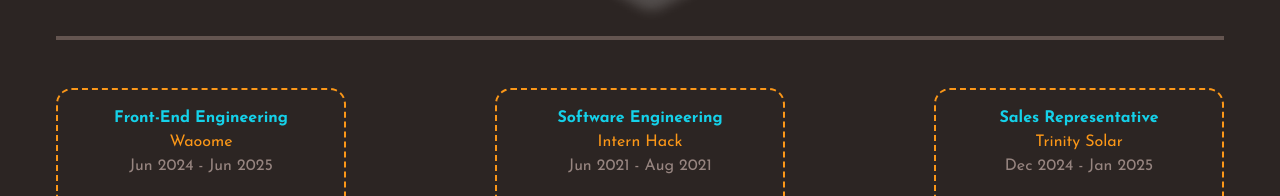
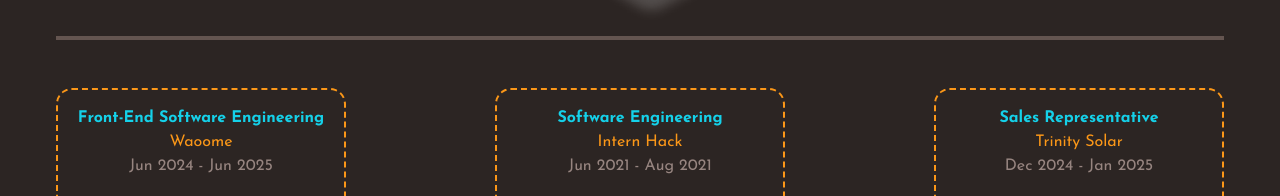
Before and after one commit to Paschal105/pas-portfolio, a React (Vite) app: page / in a window 1280 px wide. Shown: the part 2727-2923 px from the top of the page. Built offline with nearby package versions, Linux system fonts and the light colour scheme.

Commit message:
first commit

```diff
--- a/src/components/experienceSection/AllExperience.jsx
+++ b/src/components/experienceSection/AllExperience.jsx
@@ -7,7 +7,7 @@
 
 const experiences = [
     {
-        job:" Front-End Engineering",
+        job:" Front-End Software Engineering",
         company: "Waoome",
         date: "Jun 2024 - Jun 2025",
         responsibilities:[
```
